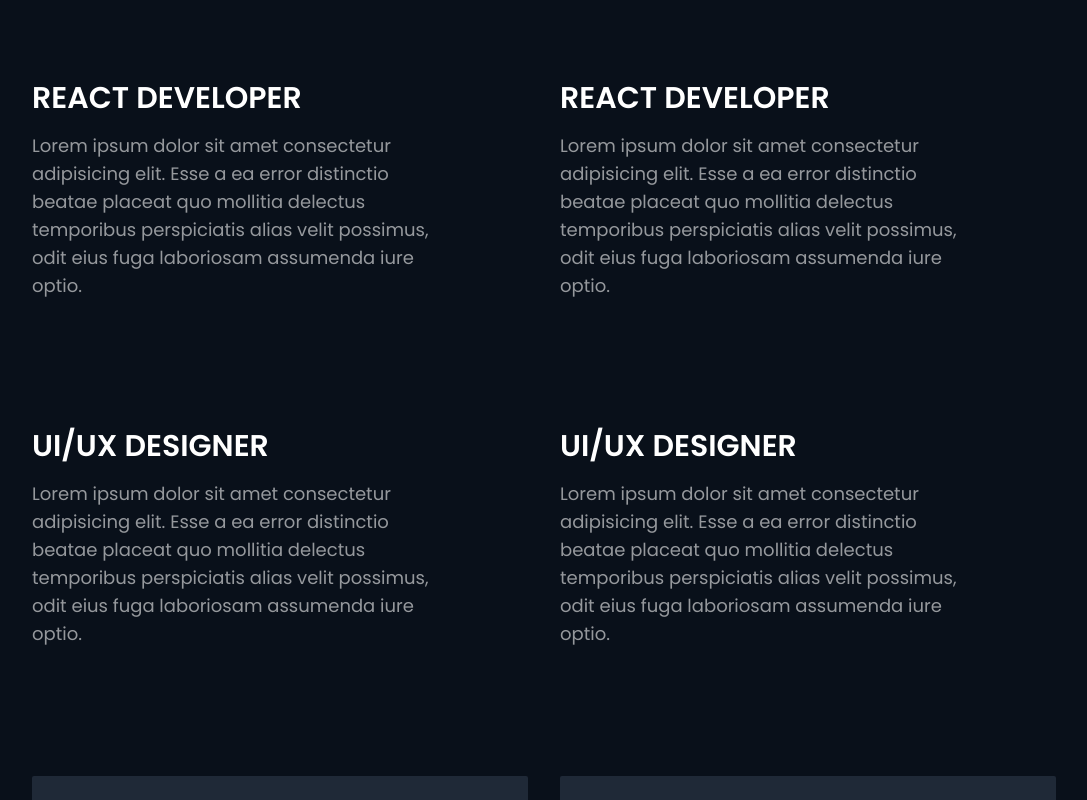
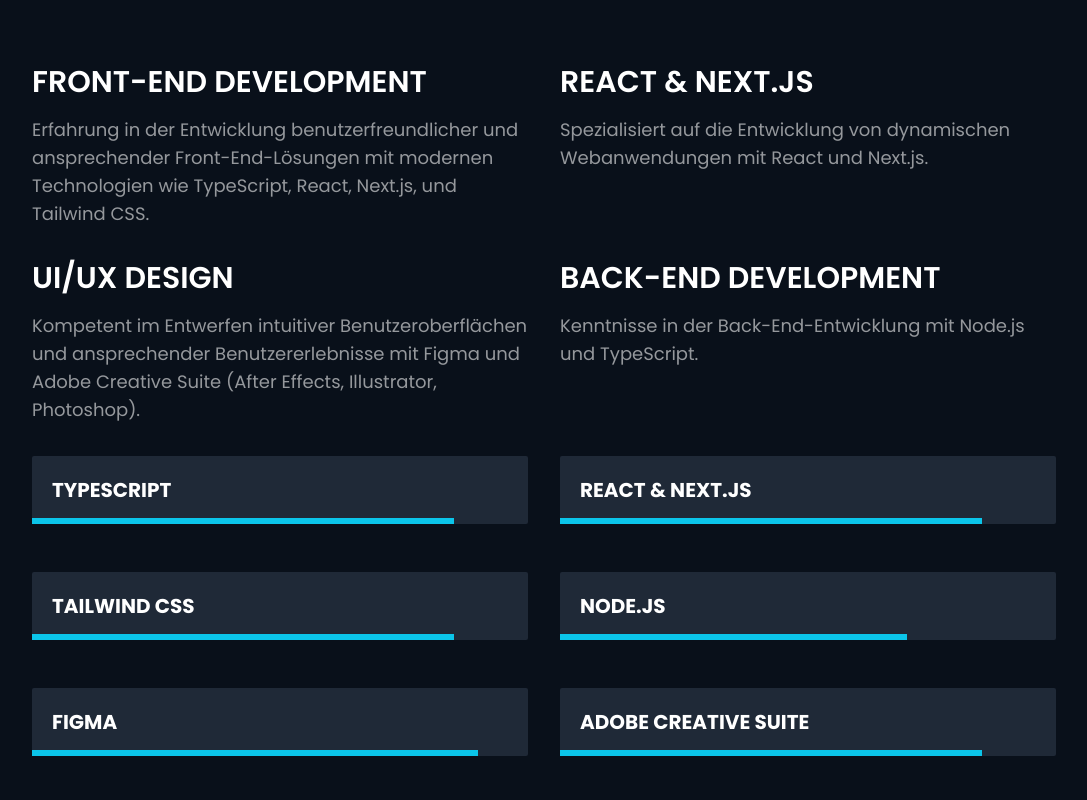
Before and after one commit to ata-shahid/portfolio-website, a Next.js app: page / in a window 1280 px wide. Shown: the part 1700-2500 px from the top of the page, without its empty margins (96-1183 px from the left). Built offline with nearby package versions, Linux system fonts and the light colour scheme.

Commit message:
update Skills components

```diff
--- a/components/About/About.tsx
+++ b/components/About/About.tsx
@@ -4,28 +4,27 @@ import React from "react";
 
 const About = () => {
   return (
-    <div className="bg-[#121121] pb-12 pt-16 md:pt-[8rem]">
+    <div className="bg-[#192330] pb-12 pt-16 md:pt-[8rem]">
       <div className="grid grid-cols-1 md:grid-cols-2 w-[80%] mx-auto gap-[3rem] items-center">
         <div>
           <h1 className="text-2xl font-bold uppercase text-[#0BC5EA] mb-4">
             About Me
           </h1>
           <h2 className="text-2xl md:text-3xl lg:text-4xl md:lead-[3rem] leadind-[2rem] capitalize mb-[3rem]  font-bold text-white">
-          Turning Concepts into  <span className="text-yellow-400">Reality</span>
+            Turning Concepts into{" "}
+            <span className="text-yellow-400">Reality</span>
           </h2>
           <div className="mb-[3rem] flex items-center md:space-x-10">
             <p className="text-xl text-slate-300 w-[80%]">
-            Fasziniert von der Verbindung von Kreativität und Technologie, arbeite ich mit einem Auge für Design und Benutzerfreundlichkeit daran, digitale Lösungen zu schaffen, die schön und einfach zu bedienen sind. Das Ziel ist es, durch neue Ideen digitale Produkte zu entwickeln, die Menschen inspirieren und begeistern. Die Inspiration wird aus den kleinen Dingen des Alltags, der Natur und den unendlichen Möglichkeiten der digitalen Welt geschöpft.
-
-
-
-
-
-
-
+              Fasziniert von der Verbindung von Kreativität und Technologie,
+              arbeite ich mit einem Auge für Design und Benutzerfreundlichkeit
+              daran, digitale Lösungen zu schaffen, die schön und einfach zu
+              bedienen sind. Das Ziel ist es, durch neue Ideen digitale Produkte
+              zu entwickeln, die Menschen inspirieren und begeistern. Die
+              Inspiration wird aus den kleinen Dingen des Alltags, der Natur und
+              den unendlichen Möglichkeiten der digitalen Welt geschöpft.
             </p>
           </div>
-
         </div>
         <div className="lg:w-[500px] mx-auto md:mx-0 mt-[2rem] lg:mt-0 lg:h-[500px] w-[300px] h-[300px] relative">
           <Image
--- a/components/Skills/Language.tsx
+++ b/components/Skills/Language.tsx
@@ -3,26 +3,31 @@ import React from 'react'
 interface LanguageProps {
   skill1: string;
   skill2: string;
-    skill3: string;
+  skill3?: string;
   level1: string;
   level2: string;
-    level3: string;
+  level3?: string;
 }
 
-const Language = ({level1,level2,level3,skill1,skill2,skill3}:LanguageProps) => {
+const Language = ({ level1, level2, level3, skill1, skill2, skill3 }: LanguageProps) => {
   return (
-    <div>
+    <div className="flex flex-col h-full">
       <div className='relative mb-12'>
         <h1 className='p-5 w-[100%] uppercase bg-gray-800 rounded-sm text-white text-xl font-bold '>{skill1}</h1>
         <span className={`${level1} bottom-0 h-[6px] absolute bg-[#0BC5EA] `}></span>
       </div>
 
       <div className='relative mb-12'>
-            <h1 className='p-5 w-[100%] uppercase bg-gray-800 rounded-sm text-white text-xl font-bold '>{skill1}</h1>
-            <span className={`${level1} bottom-0 h-[6px] absolute bg-[#0BC5EA] `}></span>
+        <h1 className='p-5 w-[100%] uppercase bg-gray-800 rounded-sm text-white text-xl font-bold '>{skill2}</h1>
+        <span className={`${level2} bottom-0 h-[6px] absolute bg-[#0BC5EA] `}></span>
       </div>
 
-
+      {skill3 && (
+        <div className='relative mb-12'>
+          <h1 className='p-5 w-[100%] uppercase bg-gray-800 rounded-sm text-white text-xl font-bold '>{skill3}</h1>
+          <span className={`${level3} bottom-0 h-[6px] absolute bg-[#0BC5EA] `}></span>
+        </div>
+      )}
     </div>
   )
 }
--- a/components/Skills/Skill.tsx
+++ b/components/Skills/Skill.tsx
@@ -2,16 +2,14 @@ import React from "react";
 
 interface SkillProps {
   title: string;
+  description: string;
 }
 
-const Skill = ({ title }: SkillProps) => {
+const Skill = ({ title, description }: SkillProps) => {
   return (
-    <div className="mb-[4rem] md:mb-[8rem]">
-      {/*     <span className='px-8 text-[#0BC5EA] py-[0.9rem] font-bold text-lg border-[2px] border-[#0BC5EA]'>{title}</span>*/}
-
-        <h1 className="mt-8 uppercase font-semibold mb-4 text-xl sm:text-2xl md:text-3xl text-white">{title}</h1>
-        <p className="text-[#ffffffb6] font-normal w-[80%] text-lg opacity-80">Lorem ipsum dolor sit amet consectetur adipisicing elit. Esse a ea error distinctio beatae placeat quo mollitia delectus temporibus perspiciatis alias velit possimus, odit eius fuga laboriosam assumenda iure optio.</p>
-
+    <div className="flex flex-col h-full">
+      <h1 className="uppercase font-semibold mb-4 text-xl sm:text-2xl md:text-3xl text-white">{title}</h1>
+      <p className="text-[#ffffffb6] font-normal text-lg opacity-80">{description}</p>
     </div>
   );
 };
--- a/components/Skills/Skills.tsx
+++ b/components/Skills/Skills.tsx
@@ -4,20 +4,19 @@ import Language from './Language'
 
 const Skills = () => {
   return (
-    <div className='pt-[4rem] md:pt-[8rem] pb-[5rem] bg-[#09101a]'>
+    <div className='pt-[rem] md:pt-[8rem] pb-[5rem] bg-[#09101a]'>
       <h1 className='heading'>Education &amp; <span className='text-yellow-400'>Skills</span></h1>
-      <div className='w-[80%] mx-auto pt-[4rem] md:pt:pt-[8rem] grid grid-cols-1 md:grid-cols-2 gap-[2rem] items-center'>
-        <div >
-            <Skill title="React Developer"/>
-            <Skill title= "UI/UX Designer"/>
-            <Language skill1="html" skill2="css" skill3="javascript" level1="w-[91%]" level2="w-[88%]" level3="w-[80%]"/>
+      <div className='w-[80%] mx-auto pt-[4rem] md:pt:pt-[8rem] grid grid-cols-1 md:grid-cols-2 gap-[2rem] mt-4'>
+        <div className='flex flex-col justify-between space-y-8'>
+          <Skill title="Front-End Development" description="Erfahrung in der Entwicklung benutzerfreundlicher und ansprechender Front-End-Lösungen mit modernen Technologien wie TypeScript, React, Next.js, und Tailwind CSS."/>
+          <Skill title="UI/UX Design" description="Kompetent im Entwerfen intuitiver Benutzeroberflächen und ansprechender Benutzererlebnisse mit Figma und Adobe Creative Suite (After Effects, Illustrator, Photoshop)."/>
+          <Language skill1="TypeScript" skill2="Tailwind CSS" skill3="Figma" level1="w-[85%]" level2="w-[85%]" level3="w-[90%]"/>
         </div>
-        <div >
-        <Skill title="React Developer"/>
-            <Skill title= "UI/UX Designer"/>
-           <Language skill1="html" skill2="css" skill3="javascript" level1="w-[91%]" level2="w-[88%]" level3="w-[80%]"/>
+        <div className='flex flex-col justify-between space-y-8'>
+          <Skill title="React & Next.js" description="Spezialisiert auf die Entwicklung von dynamischen Webanwendungen mit React und Next.js."/>
+          <Skill title="Back-End Development" description="Kenntnisse in der Back-End-Entwicklung mit Node.js und TypeScript."/>
+          <Language skill1="React & Next.js" skill2="Node.js" skill3="Adobe Creative Suite" level1="w-[85%]" level2="w-[70%]" level3="w-[85%]"/>
         </div>
-
       </div>
     </div>
   )
```
Also changed, not shown: public/images/about.jpg. Lines whose indentation alone changed are shown as unchanged.
